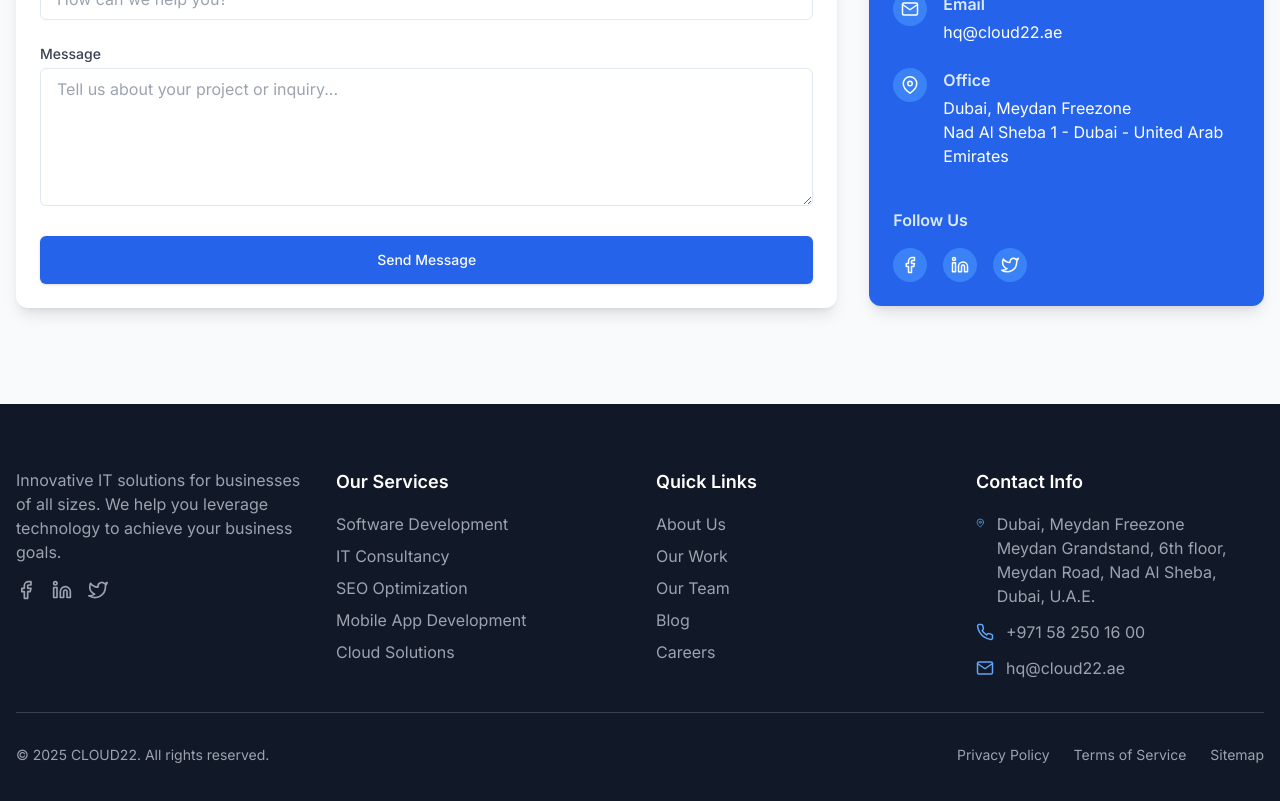
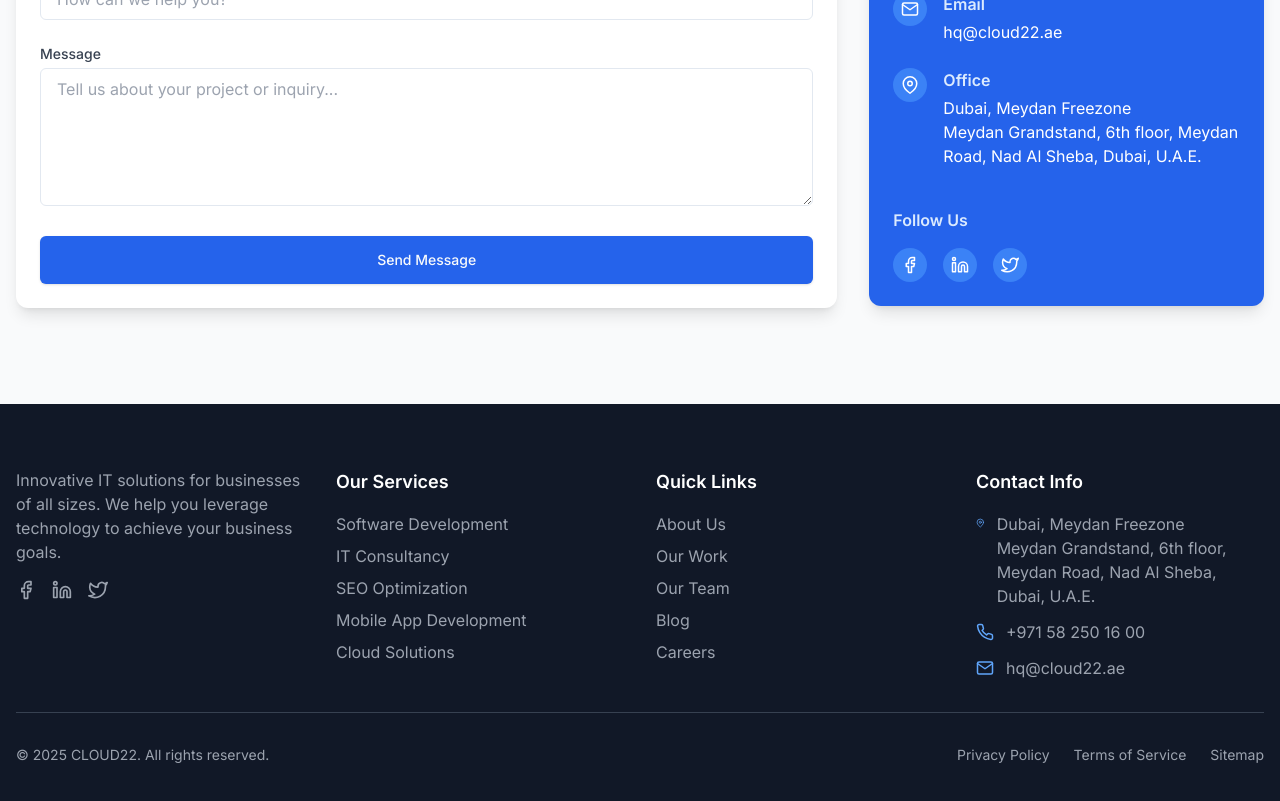
Before and after one commit to GTENTEN/Test, a Next.js app: page / in a window 1280 px wide. Shown: the part 2220-3021 px from the top of the page. Built offline with nearby package versions, Linux system fonts and the light colour scheme.

Commit message:
Update ContactSection.tsx

```diff
--- a/src/components/sections/ContactSection.tsx
+++ b/src/components/sections/ContactSection.tsx
@@ -116,7 +116,7 @@ const ContactSection = () => {
                     <div>
                       <h4 className="font-semibold text-blue-100">Office</h4>
                       <p className="mt-1">Dubai, Meydan Freezone</p>
-                      <p> Nad Al Sheba 1 - Dubai - United Arab Emirates</p>
+                      <p> Meydan Grandstand, 6th floor, Meydan Road, Nad Al Sheba, Dubai, U.A.E.</p>
                     </div>
                   </div>
                 </div>
```
